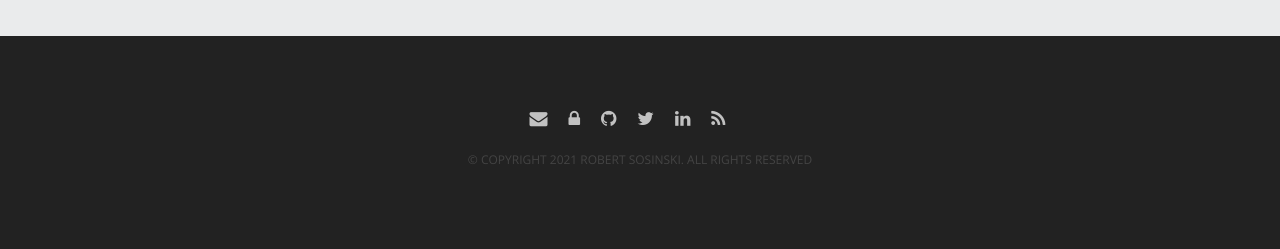
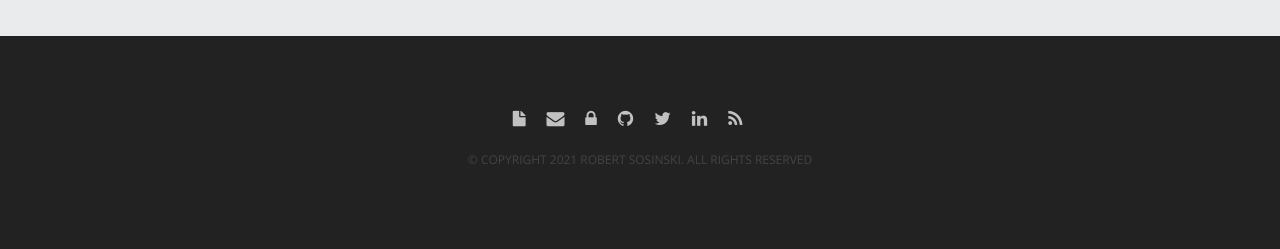
Before and after one commit to robertsosinski/robertsosinski.github.com, a Jekyll site: the page built from index.html, in a window 1280 px wide. Shown: the part 1022-1271 px from the top of the page. Built offline with Jekyll 4.4.1, drawn with Linux system fonts in a browser that asks for light colours.

Commit message:
Update footer.html

```diff
--- a/_includes/footer.html
+++ b/_includes/footer.html
@@ -3,6 +3,7 @@
             <div id="bottom">
                 <div class="container">
                     <ul id="social-icons">
+                        <li><a href="/principles.pdf"><i class="fa fa-file"></i></a></li>
                         <li><a href="mailto:robert@sosin.ski"><i class="fa fa-envelope"></i></a></li>
                         <li><a href="/pub.asc"><i class="fa fa-lock"></i></a></li>
                         <li><a href="https://github.com/robertsosinski"><i class="fa fa-github"></i></a></li>
```
